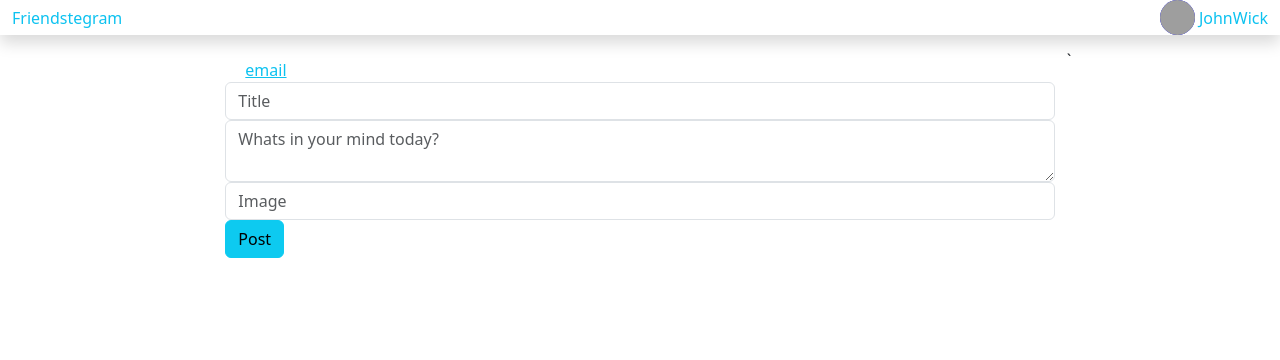
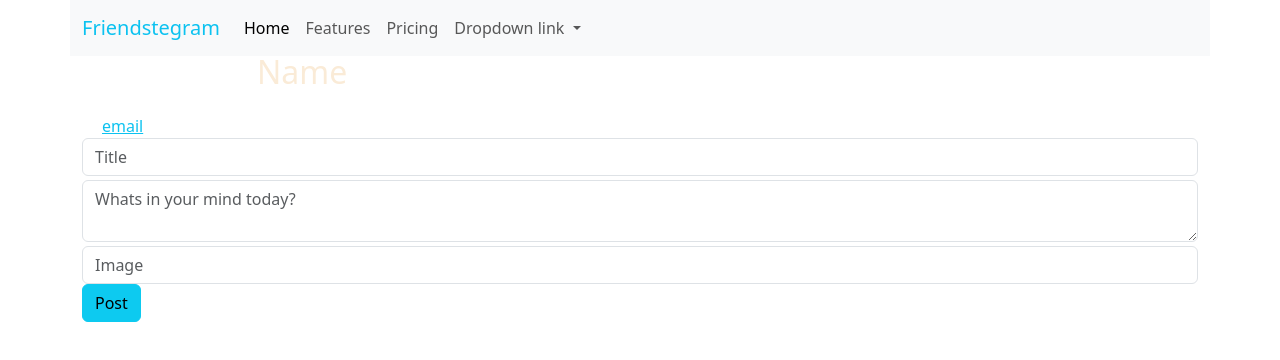
Before and after one commit to nyolarraklay/JavaScript2_CA_FED2022, a website: page post/index.html in a window 1280 px wide. Drawn offline with nearby package versions, Linux system fonts and the light colour scheme; grey boxes are pictures that could not be loaded.

Commit message:
editing navbar

```diff
--- a/javascript/template/post.mjs
+++ b/javascript/template/post.mjs
@@ -116,9 +116,7 @@
 
 export function userIcon() {
   const profilePic = storage.load("profile");
-  const userPicture = document.querySelector(".profileName");
 
-  userPicture.innerHTML = profilePic.name;
 
   const userName = document.querySelector(".userName");
   userName.innerHTML = profilePic.name;
--- a/post/index.html
+++ b/post/index.html
@@ -18,42 +18,42 @@
 
     <title>Friendstegram | Create Post</title>
   </head>
-  <body bg-light>
-    <div class="bg-white d-flex align-items-center fixed-top shadow">
+  <body bg-light class="container">
+    <div class="row">
+      <nav class="navbar navbar-expand-lg bg-body-tertiary">
         <div class="container-fluid">
-        <div class="row align-items-center">
-          <!--left-side-->
-          <div class="col d-flex align-items-center">
-            <a
-              href="../posts/index.html"
-              class="text-decoration-none fs-3 text-primary m-0 brandName"
-            >
-              Friendstegram</a
-            >
-          </div>
-          <!--right-side-->
-          <div class="col d-flex justify-content-end">
-            <div class="d-md-flex align-items-center justify-content-center">
-              <img
-                src="https://source.unsplash.com/random/4"
-                alt="user image"
-                class="rounded-circle me-1 avatar"
-              />
-              <a href="#" class="m-0 text-decoration-none profileName"
-                >JohnWick</a
-              >
+          <a class="navbar-brand text-primary" href="#">Friendstegram</a>
+          <button class="navbar-toggler" type="button" data-bs-toggle="collapse" data-bs-target="#navbarNavDropdown" aria-controls="navbarNavDropdown" aria-expanded="false" aria-label="Toggle navigation">
+            <span class="navbar-toggler-icon"></span>
+          </button>
+          <div class="collapse navbar-collapse" id="navbarNavDropdown">
+            <ul class="navbar-nav">
+              <li class="nav-item">
+                <a class="nav-link active" aria-current="page" href="#">Home</a>
+              </li>
+              <li class="nav-item">
+                <a class="nav-link" href="#">Features</a>
+              </li>
+              <li class="nav-item">
+                <a class="nav-link" href="#">Pricing</a>
+              </li>
+              <li class="nav-item dropdown">
+                <a class="nav-link dropdown-toggle" href="#" role="button" data-bs-toggle="dropdown" aria-expanded="false">
+                  Dropdown link
+                </a>
+                <ul class="dropdown-menu">
+                  <li><a class="dropdown-item" href="#">Action</a></li>
+                  <li><a class="dropdown-item" href="#">Another action</a></li>
+                  <li><a class="dropdown-item" href="#">Something else here</a></li>
+                </ul>
+              </li>
+            </ul>
           </div>
         </div>
-        </div>
-      </div>
-    </div>
-    <!--main-->
+      </nav>
+
       <div class="container-fluid mt-5">
         <div class="row">
-        <!--left part of main-->
-        <div class="col-2"></div>
-        <!--Timeline-center-->
-        <div class="col-8">
             <div class="panel">
               <div class="cover-photo">
                 <div class="socialApp-timeline-img userBanner"></div>
@@ -78,7 +78,7 @@
                     placeholder="Title"
                   />
                 </div>
-              <div class="form-group">
+                <div class="form-group my-1">
                   <label for="" class="d-none">Body</label>
                   <textarea
                     class="form-control p-text-area input-lg"
@@ -102,7 +102,6 @@
                 </button>
               </form>
             </div>
-
             <div
               class="d-flex flex-column justify-content-center timelineWidth w-100 mx-auto pt-4"
             >
@@ -113,7 +112,6 @@
               </div>
             </div>
           </div>
-
           <!-- Modal -->
           <div
             class="modal fade"
@@ -163,11 +161,15 @@
               </div>
             </div>
           </div>
-        `
-
-        <!--Right part of main-->
-        <div class="col-2"></div>
         </div>
       </div>
+
+
+    </div>
+
+
+
+
+
   </body>
 </html>
```
Lines whose indentation alone changed are shown as unchanged.
